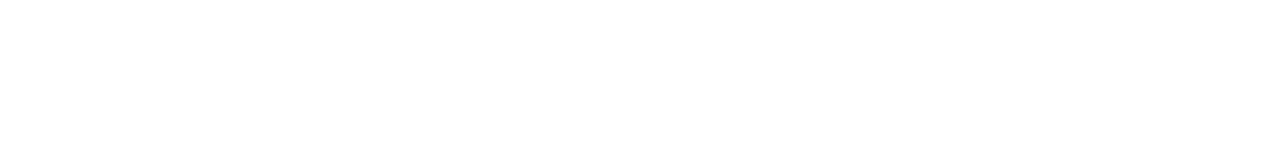
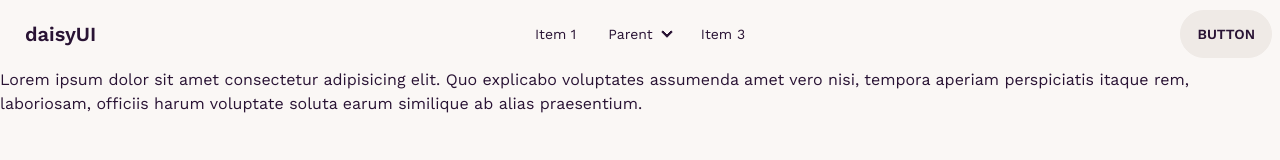
Before and after one commit to kamrul-CSE-official/Bikerz_Zone, a plain HTML site: page index.html in a window 1280 px wide. Drawn offline with nearby package versions, Linux system fonts and the light colour scheme.

Commit message:
Include tailwind and daisyUI

```diff
--- a/index.html
+++ b/index.html
@@ -1,18 +1,74 @@
 <!DOCTYPE html>
-<html lang="en">
+<html lang="en" data-theme="cupcake">
 
 <head>
     <meta charset="UTF-8">
     <meta name="viewport" content="width=device-width, initial-scale=1.0">
     <title>Bikerz Zone</title>
     <link rel="stylesheet" href="style.css">
+    <!-- Google font Poppins -->
+    <link rel="preconnect" href="https://fonts.googleapis.com">
+    <link rel="preconnect" href="https://fonts.gstatic.com" crossorigin>
+    <link
+        href="https://fonts.googleapis.com/css2?family=Poppins:wght@300;400;500;600&family=Work+Sans:wght@400;500;600;700;800;900&display=swap"
+        rel="stylesheet">
+    <!-- Tailwind CSS & DaisyUI -->
+    <link href="https://cdn.jsdelivr.net/npm/daisyui@3.7.3/dist/full.css" rel="stylesheet" type="text/css" />
+    <script src="https://cdn.tailwindcss.com"></script>
 </head>
 
 <body>
     <header>
-
+        <div class="navbar bg-base-100">
+            <div class="navbar-start">
+                <div class="dropdown">
+                    <label tabindex="0" class="btn btn-ghost lg:hidden">
+                        <svg xmlns="http://www.w3.org/2000/svg" class="h-5 w-5" fill="none" viewBox="0 0 24 24"
+                            stroke="currentColor">
+                            <path stroke-linecap="round" stroke-linejoin="round" stroke-width="2"
+                                d="M4 6h16M4 12h8m-8 6h16" />
+                        </svg>
+                    </label>
+                    <ul tabindex="0"
+                        class="menu menu-sm dropdown-content mt-3 z-[1] p-2 shadow bg-base-100 rounded-box w-52">
+                        <li><a>Item 1</a></li>
+                        <li>
+                            <a>Parent</a>
+                            <ul class="p-2">
+                                <li><a>Submenu 1</a></li>
+                                <li><a>Submenu 2</a></li>
+                            </ul>
+                        </li>
+                        <li><a>Item 3</a></li>
+                    </ul>
+                </div>
+                <a class="btn btn-ghost normal-case text-xl">daisyUI</a>
+            </div>
+            <div class="navbar-center hidden lg:flex">
+                <ul class="menu menu-horizontal px-1">
+                    <li><a>Item 1</a></li>
+                    <li tabindex="0">
+                        <details>
+                            <summary>Parent</summary>
+                            <ul class="p-2">
+                                <li><a>Submenu 1</a></li>
+                                <li><a>Submenu 2</a></li>
+                            </ul>
+                        </details>
+                    </li>
+                    <li><a>Item 3</a></li>
+                </ul>
+            </div>
+            <div class="navbar-end">
+                <a class="btn">Button</a>
+            </div>
+        </div>
     </header>
-    <main></main>
+    <main>
+        Lorem ipsum dolor sit amet consectetur adipisicing elit. Quo explicabo voluptates assumenda amet vero nisi,
+        tempora aperiam perspiciatis itaque rem, laboriosam, officiis harum voluptate soluta earum similique ab alias
+        praesentium.
+    </main>
 </body>
 
 </html>
--- a/style.css
+++ b/style.css
@@ -0,0 +1,4 @@
+body {
+    font-family: 'Poppins', sans-serif;
+    font-family: 'Work Sans', sans-serif;
+}
```
